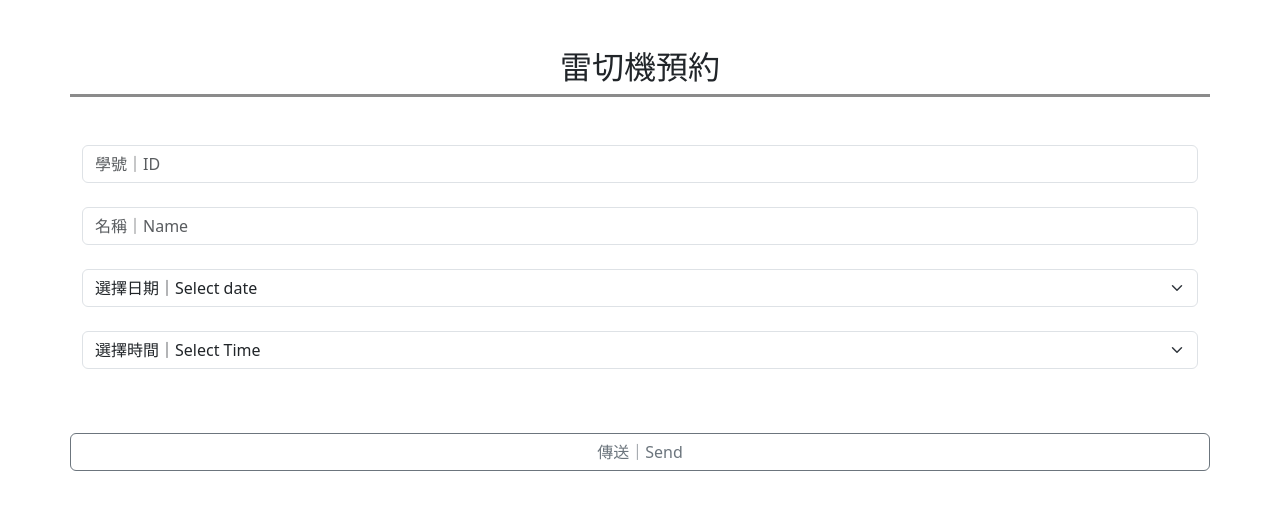
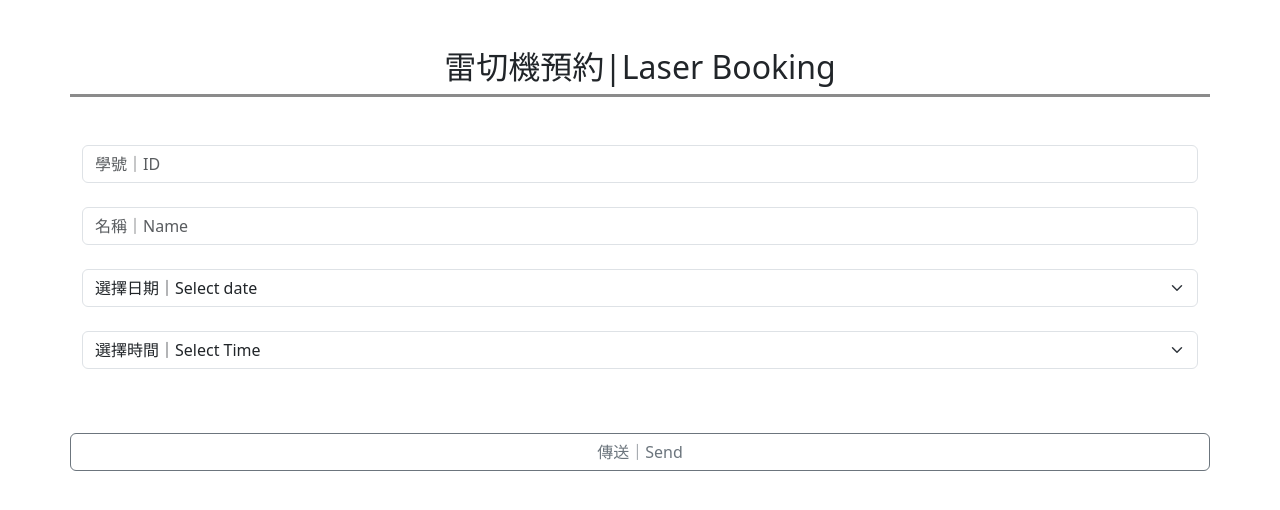
Before and after one commit to ChunRed/LaserBooking, a Next.js app in the folder main/: page / in a window 1280 px wide. Shown: the top 510 px of the page. Built offline with nearby package versions, Linux system fonts and the light colour scheme.

Commit message:
change title

```diff
--- a/main/pages/index.js
+++ b/main/pages/index.js
@@ -148,7 +148,7 @@ export default function Home({ allPostsData }) {
       <div className="container">
 
         <div className="row">
-          <div className="h2 text-center mt-5">雷切機預約</div>
+          <div className="h2 text-center mt-5">雷切機預約|Laser Booking</div>
         </div>
 
         <div className="row">
```
